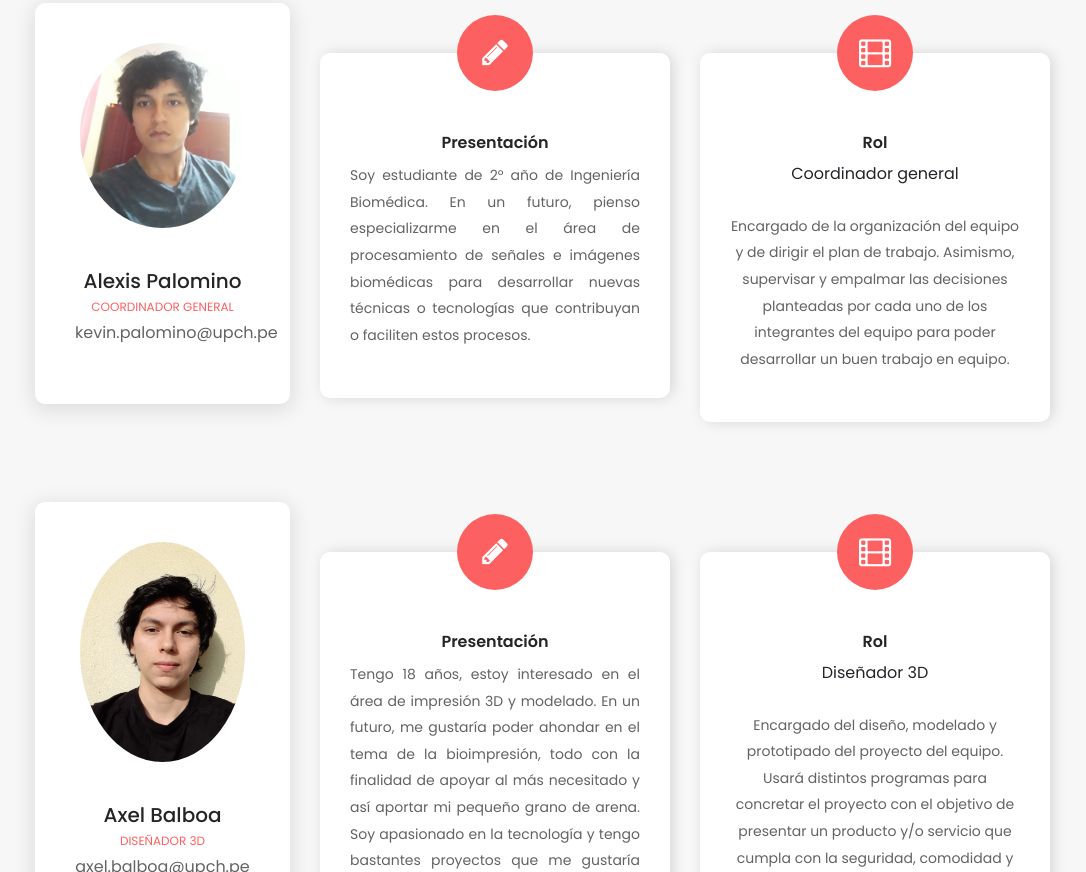
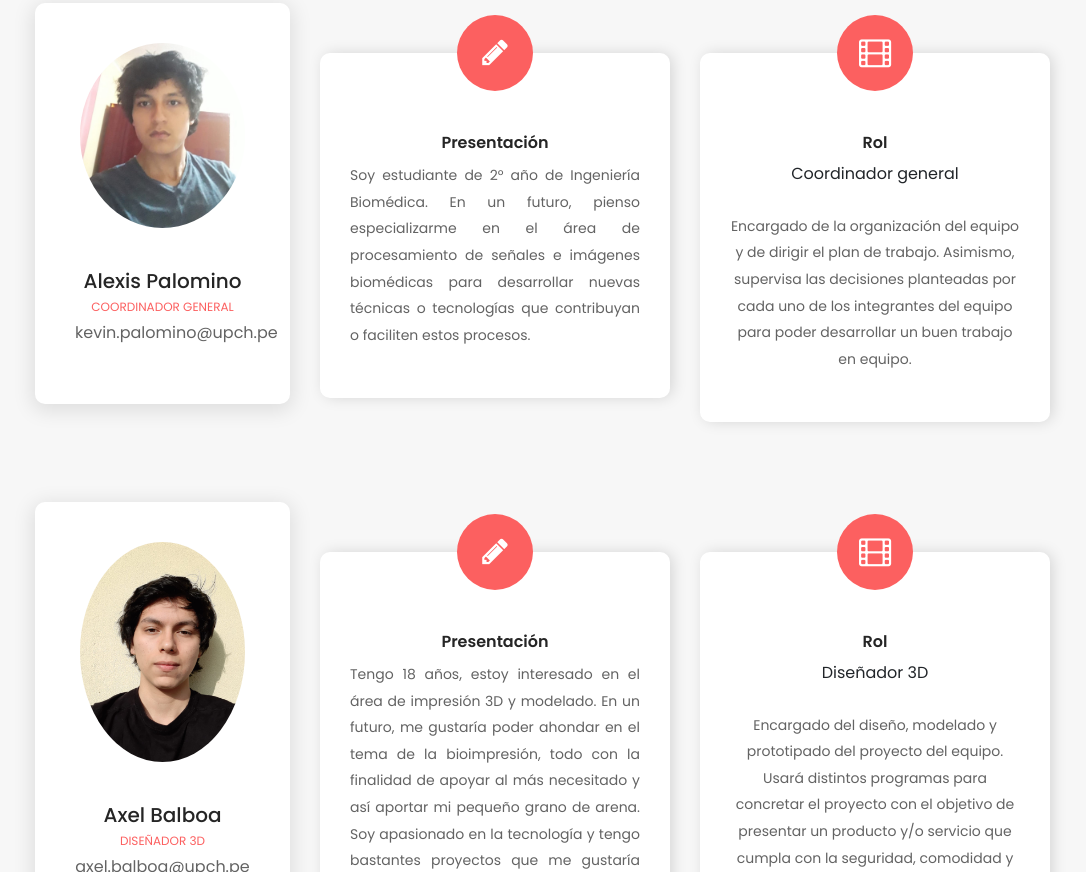
Before and after one commit to equipo22-fundbio/equipo22-fundbio.github.io, a website: page about.html in a window 1280 px wide. Shown: the part 983-1855 px from the top of the page, without its empty margins (50-1136 px from the left). Drawn offline with Linux system fonts and the light colour scheme; files whose address does not match are found by name.

Commit message:
Update about.html

```diff
--- a/about.html
+++ b/about.html
@@ -199,7 +199,7 @@
                         <h6>Rol</h6>
                          <span>Coordinador general</span>
                         <p><br>Encargado de la organización del equipo y de dirigir el plan de trabajo.
-                         Asimismo, supervisar y empalmar las decisiones planteadas por cada uno de los integrantes del equipo para poder desarrollar un buen trabajo en equipo.</br></p>
+                         Asimismo, supervisa las decisiones planteadas por cada uno de los integrantes del equipo para poder desarrollar un buen trabajo en equipo.</br></p>
                     </div>
                 </div>
 
```
